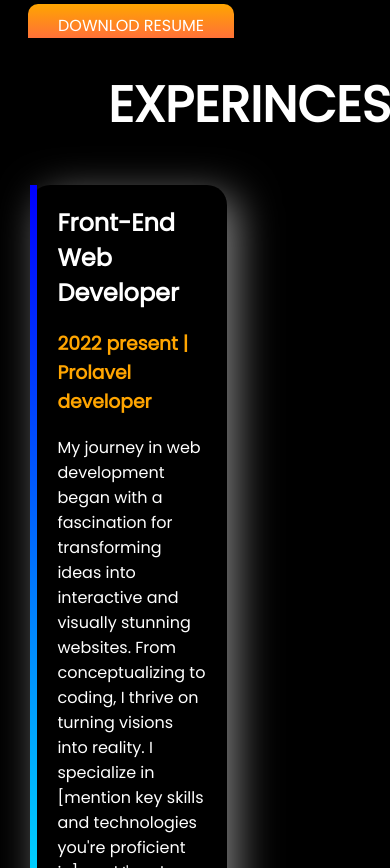
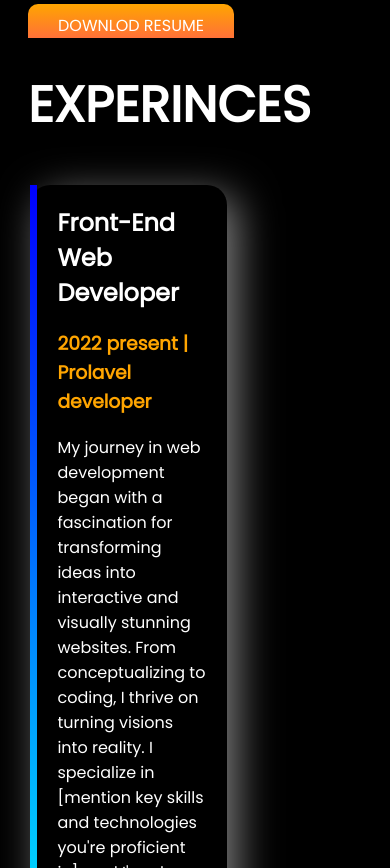
Before and after one commit to Tohidul0/developer-portfolio, a plain HTML site: page index.html in a window 390 px wide. Shown: the part 2448-3316 px from the top of the page. Drawn offline with Linux system fonts and the light colour scheme.

Commit message:
experience partn for mobile

```diff
--- a/style.css
+++ b/style.css
@@ -96,7 +96,7 @@ section{
 
 
   /* responsive start here for mobile or small devices---------------------------------*/
-  @media only screen and (max-width: 600px) {
+  @media only screen and (max-width: 740px) {
     .first{
         flex-direction: column;
         margin-left: 0;
@@ -113,6 +113,9 @@ section{
         margin-left: 0;
 
     }
+    #dane{
+        margin-left: 20px;
+    }
 
     .last{
         display:block;
```
